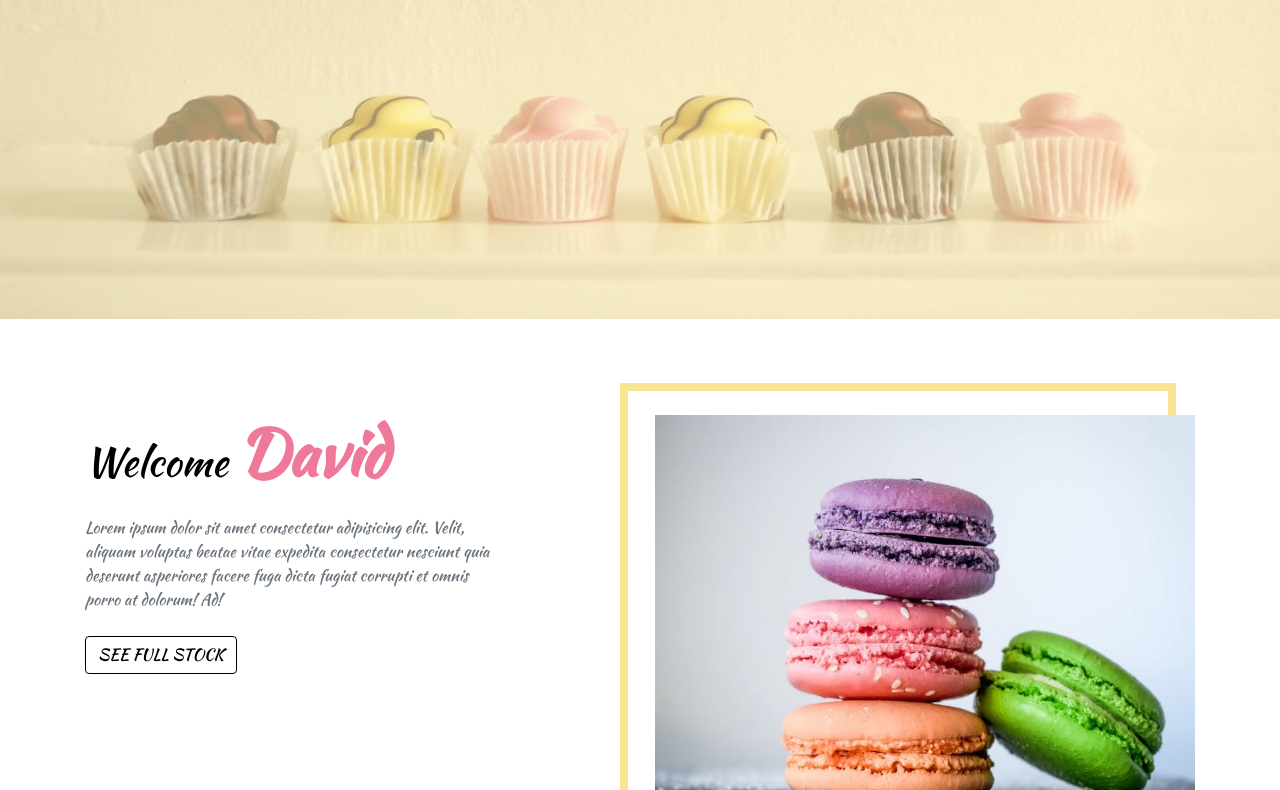
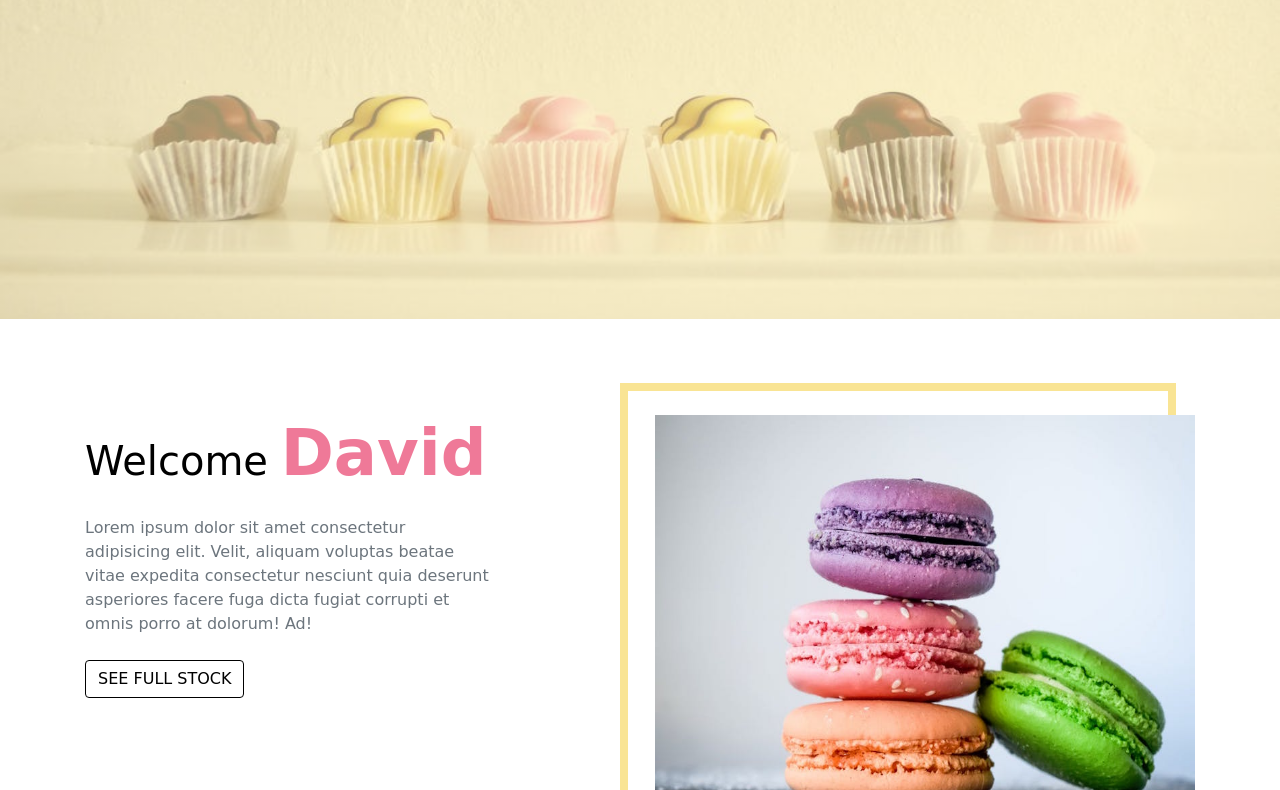
Before and after one commit to josemak25/Product_And_Inventory_Management_Solution, a website: page index.html in a window 1280 px wide. Shown: the part 481-1271 px from the top of the page. Drawn offline with nearby package versions, Linux system fonts and the light colour scheme; some packages are replaced by stand-ins of ours; a script that the page names is missing.

Commit message:
Finished sytle for succes display

```diff
--- a/css/style.css
+++ b/css/style.css
@@ -1,4 +1,4 @@
-@import url("https://fonts.googleapis.com/css?family=Kaushan+Script");
+@import url(https://fonts.googleapis.com/css?family=Open+Sans:300);
 
 :root {
   --mainPink: #ef7998;
```
